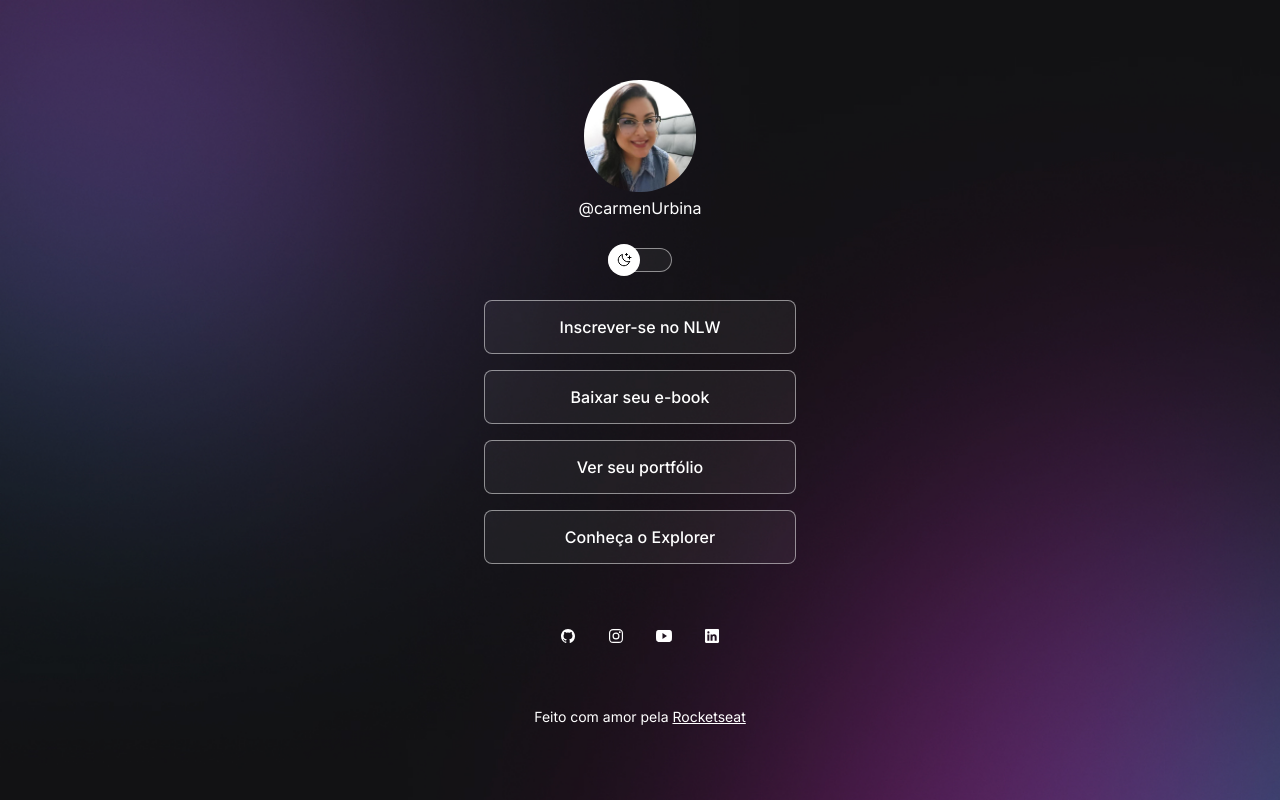
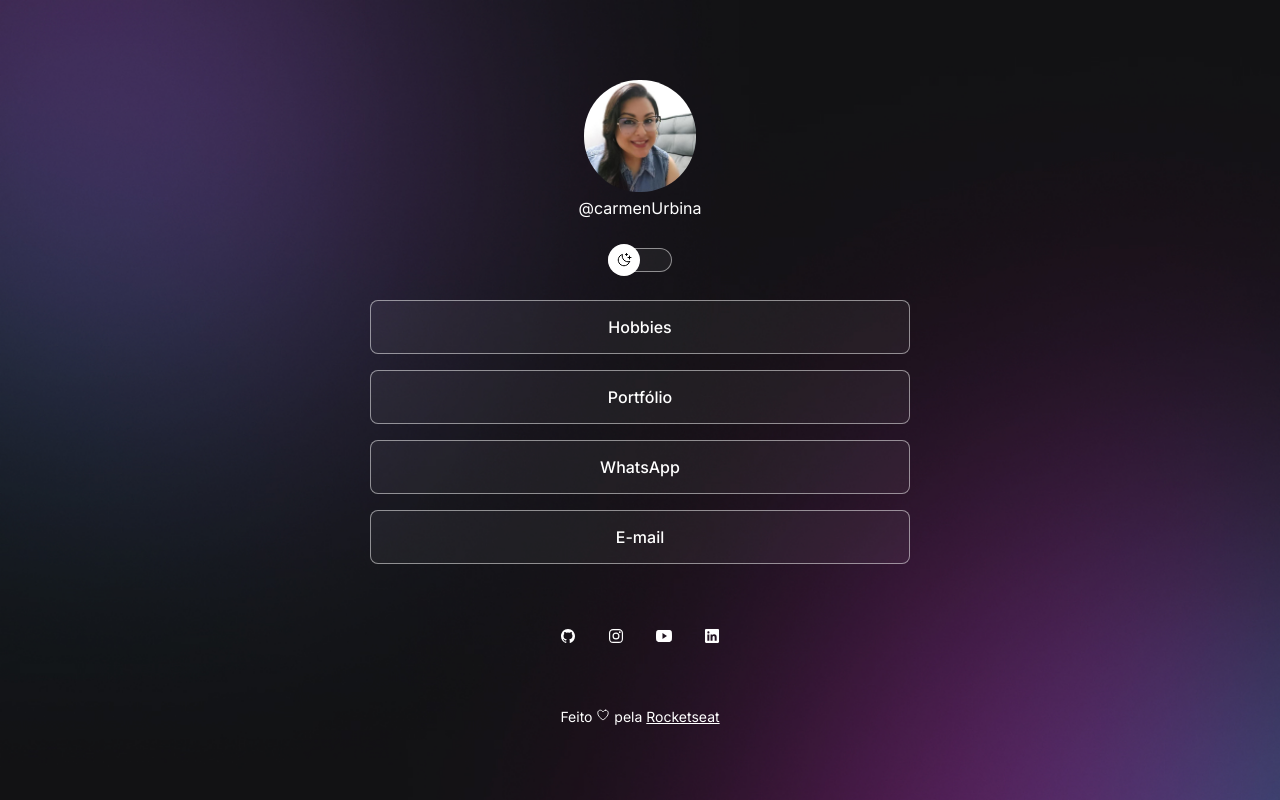
Before and after one commit to Ofelia-1985/DevLinks, a plain HTML site: page index.html in a window 1280 px wide. Drawn offline with nearby package versions, Linux system fonts and the light colour scheme.

Commit message:
adjust container width e links

```diff
--- a/index.html
+++ b/index.html
@@ -27,18 +27,17 @@
 
       <ul id="">
         <li>
-          <a href="#">Inscrever-se no NLW</a>
-        </li>
-        <li>
-          <a href="#">Baixar seu e-book</a>
+          <a href="https://www.instagram.com/krmncraft/" target="_blank">Hobbies</a>
         </li>
         <li>
           <a href="https://github.com/ofelia-1985" target="_blank"
-            >Ver seu portfólio</a
-          >
+          >Portfólio</a>
         </li>
         <li>
-          <a href="#">Conheça o Explorer</a>
+          <a href="https://wa.me/qr/CRUCZMDAWMAGD1" target="_blank">WhatsApp</a>
+        </li>
+        <li>
+          <a href="mailto:urbinalcarmen@gmail.com?subject=" target="_blank">E-mail</a>
         </li>
       </ul>
       <div id="social-links">
@@ -63,7 +62,8 @@
       </div>
 
       <footer>
-        Feito com amor pela <a href="http://rocketseat.com">Rocketseat</a>
+        Feito <ion-icon name="heart-outline"></ion-icon>
+        pela  <a href="http://rocketseat.com">Rocketseat</a>
       </footer>
     </div>
     <script
--- a/style.css
+++ b/style.css
@@ -35,7 +35,8 @@ body * {
 }
 
 #container {
-  width: 360px;
+  width: 100%;
+  max-width: 588px;
   margin: 56px auto 0px;
   padding: 0 24px;
 
```
